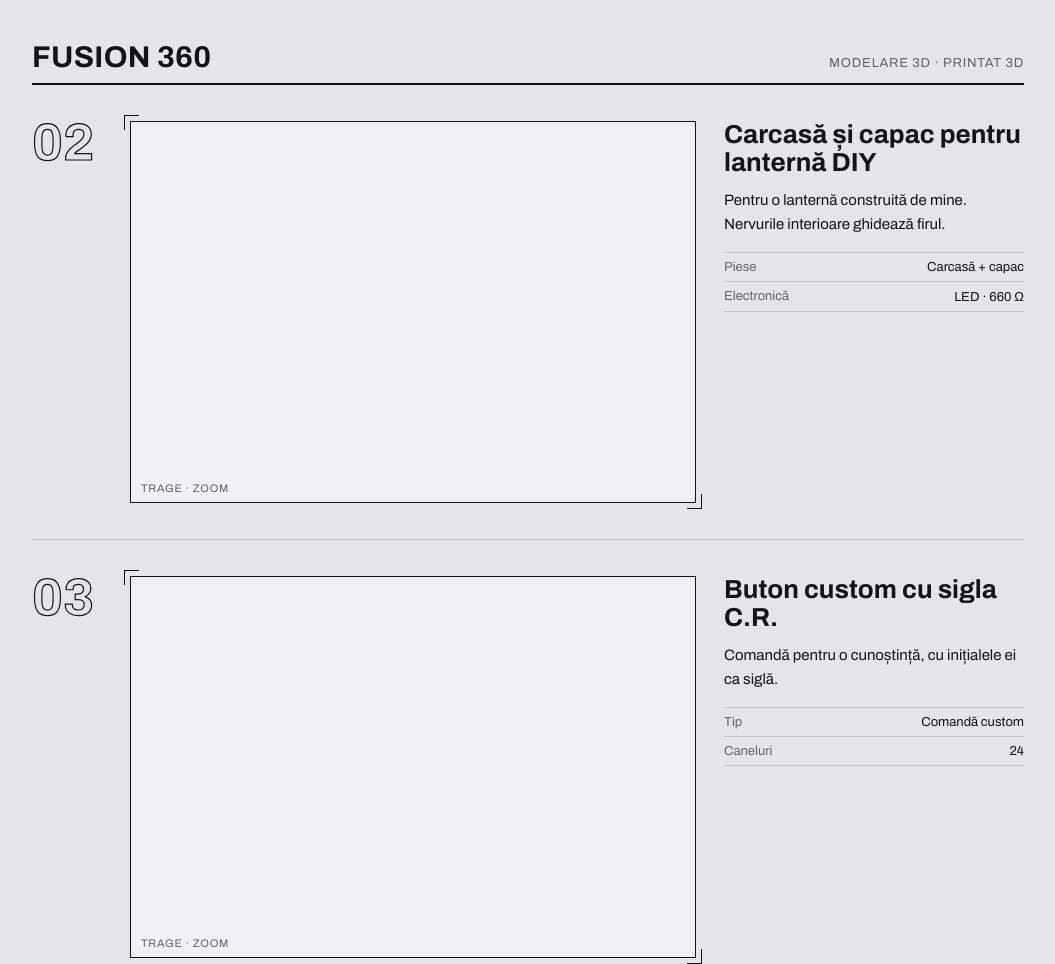
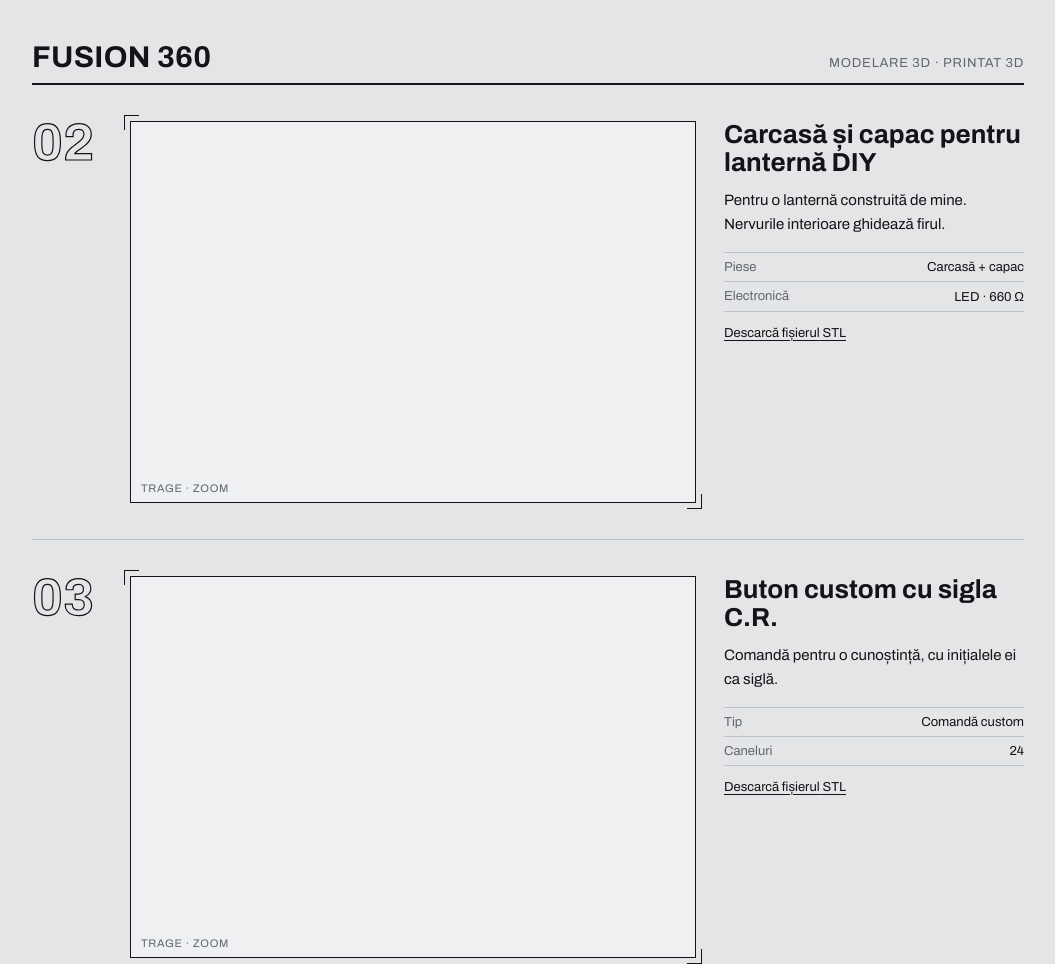
Before and after one commit to Tinuku/cad-portofolio, a plain HTML site: page index.html in a window 1280 px wide. Shown: the part 1016-1980 px from the top of the page, without its empty margins (112-1167 px from the left). Drawn offline with Linux system fonts and the light colour scheme; some packages are replaced by stand-ins of ours; a script that the page names is missing.

Commit message:
Add STL downloads for the Fusion 360 parts and translate spec values
Co-Authored-By: Claude Opus 5.5 <noreply@anthropic.com>
Claude-Session: https://claude.ai/code/session_01GL5rMyRvv24U32vSq4eRg4

```diff
--- a/index.html
+++ b/index.html
@@ -82,7 +82,8 @@
                  en: "Student. I draw in 2D in AutoCAD and model in 3D in Fusion 360. Drag the models to spin them." },
       hint:    { ro: "trage · zoom", en: "drag · zoom" },
       hintImg: { ro: "click · mărește", en: "click · enlarge" },
-      dl:      { ro: "Descarcă fișierul DXF", en: "Download the DXF file" }
+      dl:      { ro: "Descarcă fișierul", en: "Download the" },
+      dlEnd:   { ro: "", en: " file" }
     };
 
     // ✏️ Section headings. Each project below names its group.
@@ -92,35 +93,35 @@
     };
 
     // ✏️ Your projects, in display order.
-    // 3D: put .glb files in models/ and set "model". 2D: put an .svg in drawings/ and set "drawing" (+ "dxf" for a download link).
-    // specs: [label in Romanian, label in English, value]
+    // 3D: put .glb files in models/ and set "model". 2D: put an .svg in drawings/ and set "drawing" (+ "file" for a download link: .dxf for drawings, .stl for 3D parts).
+    // specs: [label in Romanian, label in English, value] — value can be one string, or ["ro text", "en text"]
     const projects = [
       { group: "autocad",
         title: { ro: "Rozetă gotică", en: "Gothic tracery rosette" },
         text:  { ro: "Rozetă în trei părți, în stilul ferestrelor gotice, construită din arce tangente. Am desenat un segment și l-am multiplicat polar de trei ori.",
                  en: "A three-part rosette in the style of Gothic window tracery, built from tangent arcs. I drew one segment, then used a polar array to repeat it three times." },
         specs: [["Program", "Software", "AutoCAD"], ["Format", "Sheet", "A3"], ["Diametru", "Diameter", "Ø276 mm"]],
-        drawing: "drawings/gothic-rosette.svg", dxf: "drawings/gothic-rosette.dxf" },
+        drawing: "drawings/gothic-rosette.svg", file: "drawings/gothic-rosette.dxf" },
       { group: "fusion",
         title: { ro: "Carcasă și capac pentru lanternă DIY", en: "DIY flashlight case & lid" },
         text:  { ro: "Pentru o lanternă construită de mine. Nervurile interioare ghidează firul.", en: "For a flashlight I built. Inner ribs route the wire." },
-        specs: [["Piese", "Parts", "Carcasă + capac"], ["Electronică", "Electronics", "LED · 660 Ω"]],
-        model: "models/flashlight-case.glb" },
+        specs: [["Piese", "Parts", ["Carcasă + capac", "Case + lid"]], ["Electronică", "Electronics", "LED · 660 Ω"]],
+        model: "models/flashlight-case.glb", file: "models/stl/flashlight-case.stl" },
       { group: "fusion",
         title: { ro: "Buton custom cu sigla C.R.", en: "Custom button with C.R. logo" },
         text:  { ro: "Comandă pentru o cunoștință, cu inițialele ei ca siglă.", en: "Made on request, with a friend's initials as the logo." },
-        specs: [["Tip", "Type", "Comandă custom"], ["Caneluri", "Grooves", "24"]],
-        model: "models/grip-button.glb" },
+        specs: [["Tip", "Type", ["Comandă custom", "Custom order"]], ["Caneluri", "Grooves", "24"]],
+        model: "models/grip-button.glb", file: "models/stl/grip-button.stl" },
       { group: "fusion",
         title: { ro: "Sticlă de parfum octogonală", en: "Octagonal perfume bottle" },
         text:  { ro: "Opt fețe, fiecare cu un panou adâncit.", en: "Eight faces, each with a recessed panel." },
         specs: [["Fețe", "Faces", "8"], ["Panou", "Panel", "9 × 44 mm, 1.2 mm"]],
-        model: "models/perfume-bottle.glb" },
+        model: "models/perfume-bottle.glb", file: "models/stl/perfume-bottle.stl" },
       { group: "fusion",
         title: { ro: "Capac cupolă bizantină", en: "Onion dome cap" },
         text:  { ro: "Inspirat de cupolele ortodoxe. Se potrivește pe sticlă.", en: "Inspired by Orthodox domes. Fits the bottle." },
         specs: [["Trepte", "Tiers", "10"], ["Gaură", "Bore", "Ø8 mm"]],
-        model: "models/onion-dome-cap.glb" },
+        model: "models/onion-dome-cap.glb", file: "models/stl/onion-dome-cap.stl" },
     ];
 
     let lang = "ro";                                   // Romanian loads first
@@ -143,8 +144,8 @@
         <div class="text">
           <h2 data-p="${i}" data-k="title"></h2>
           <p data-p="${i}" data-k="text"></p>
-          <ul>${p.specs.map((s, j) => `<li><b data-p="${i}" data-s="${j}"></b>${s[2]}</li>`).join("")}</ul>
-          ${p.dxf ? `<a class="dl" href="${p.dxf}" download data-t="dl"></a>` : ""}
+          <ul>${p.specs.map((s, j) => `<li><b data-p="${i}" data-s="${j}"></b><span data-p="${i}" data-v="${j}"></span></li>`).join("")}</ul>
+          ${p.file ? `<a class="dl" href="${p.file}" download><span data-t="dl"></span> ${p.file.split(".").pop().toUpperCase()}<span data-t="dlEnd"></span></a>` : ""}
         </div>
       </article>`).join("");
 
@@ -155,6 +156,8 @@
       document.querySelectorAll("[data-t]").forEach(el => el.textContent = ui[el.dataset.t][l]);
       document.querySelectorAll("[data-g]").forEach(el => el.textContent = groups[el.dataset.g][el.dataset.gk][l]);
       document.querySelectorAll("[data-k]").forEach(el => el.textContent = projects[el.dataset.p][el.dataset.k][l]);
+      document.querySelectorAll("[data-v]").forEach(el => { const v = projects[el.dataset.p].specs[el.dataset.v][2];
+        el.textContent = Array.isArray(v) ? v[l === "ro" ? 0 : 1] : v; });
       document.querySelectorAll("[data-s]").forEach(el => el.textContent = projects[el.dataset.p].specs[el.dataset.s][l === "ro" ? 0 : 1]);
       document.querySelectorAll(".lang button").forEach(b => b.classList.toggle("on", b.dataset.l === l));
     }
```
Also changed, not shown: 4 other files.
